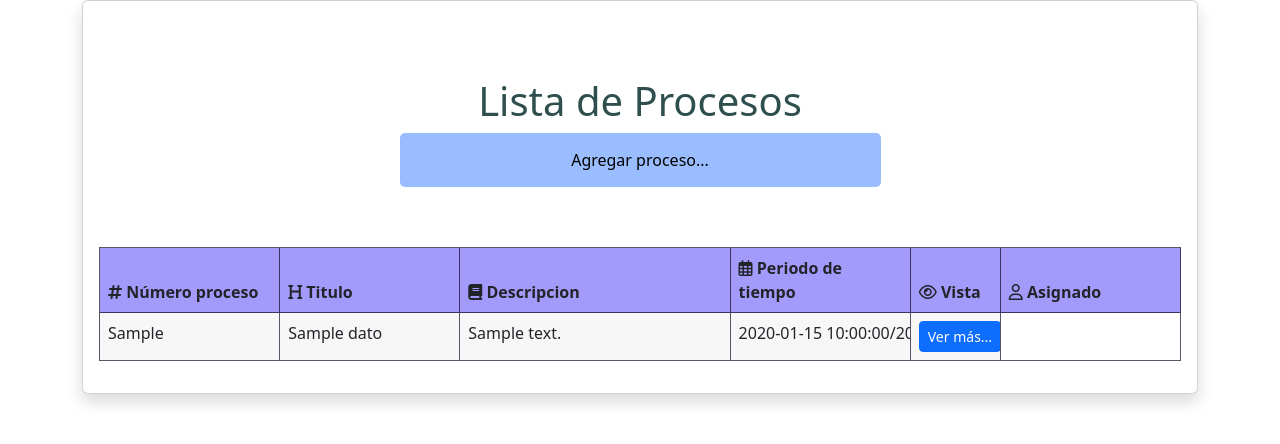
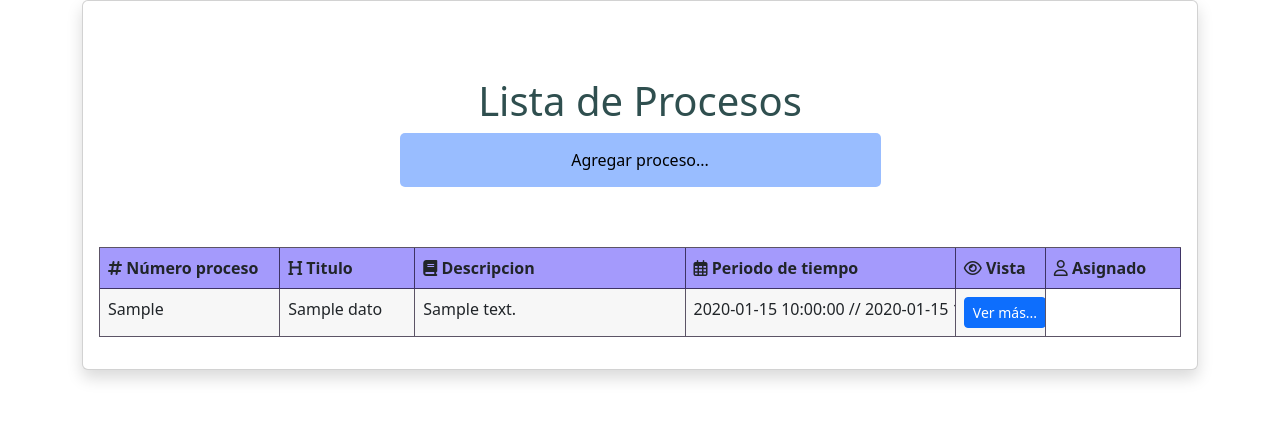
Before and after one commit to deividbautista/Task-Manager-flask, a Flask app: template src/templates/index.html in a window 1280 px wide. Shown: the top 444 px of the page. Run offline with Flask 3, Linux system fonts and the light colour scheme; the template is opened without the code that fills it: most values are stand-ins (such as "Sample title", 1, 10 or a date in 2020); some libraries are stand-ins or nearby versions.

Commit message:
Four  Commit

```diff
--- a/src/templates/index.html
+++ b/src/templates/index.html
@@ -32,7 +32,7 @@
                             <th scope="col" class="col-2"><i class="fa-solid fa-hashtag"></i> Número proceso</th>
                             <th scope="col"><i class="fa-solid fa-heading"></i> Titulo</th>
                             <th scope="col" class="col-3"><i class="fa-solid fa-book"></i> Descripcion</th>
-                            <th scope="col"><i class="fa-regular fa-calendar-days"></i> Periodo de tiempo</th>
+                            <th scope="col" class="col-3"><i class="fa-regular fa-calendar-days"></i> Periodo de tiempo</th>
                             <th scope="col" class="col-1"><i class="fa-regular fa-eye"></i> Vista</th>
                             <th scope="col"><i class="fa-regular fa-user"></i> Asignado</th>
                         </tr>
@@ -44,7 +44,7 @@
                             <td>{{datos.id_proceso}}</td>
                             <td>{{datos.Titulo}}</td>
                             <td class="descripcion" >{{datos.Descripcion}}</td>
-                            <td>{{datos.Fecha_creacion}}/{{datos.Fecha_terminación}}</td>
+                            <td>{{datos.Fecha_creacion}} // {{datos.Fecha_terminación}}</td>
                             <td><button type="button" data-bs-toggle="modal" data-bs-target="#modal-3{{datos.id_proceso}}" class="btn btn-primary btn-sm" >Ver más...</button></td>
                         </tr>
 
```
